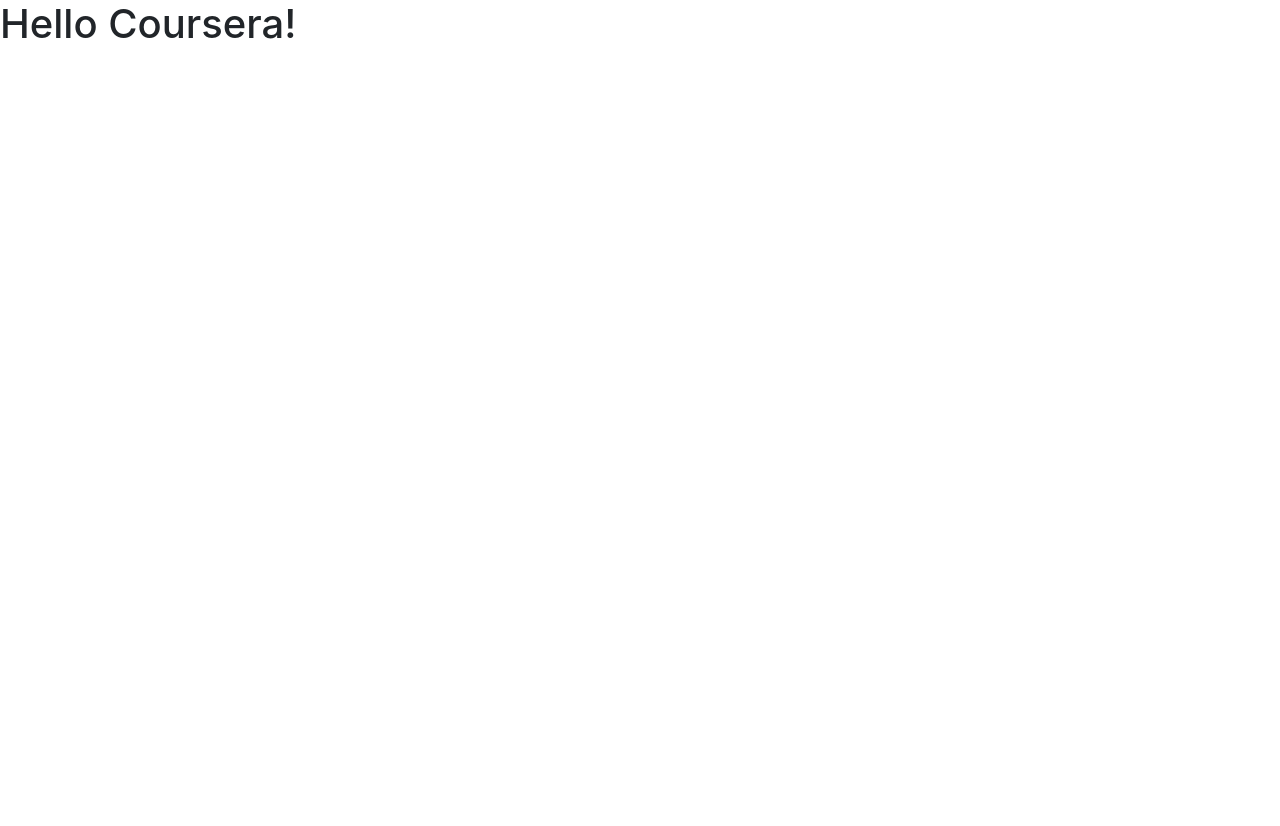
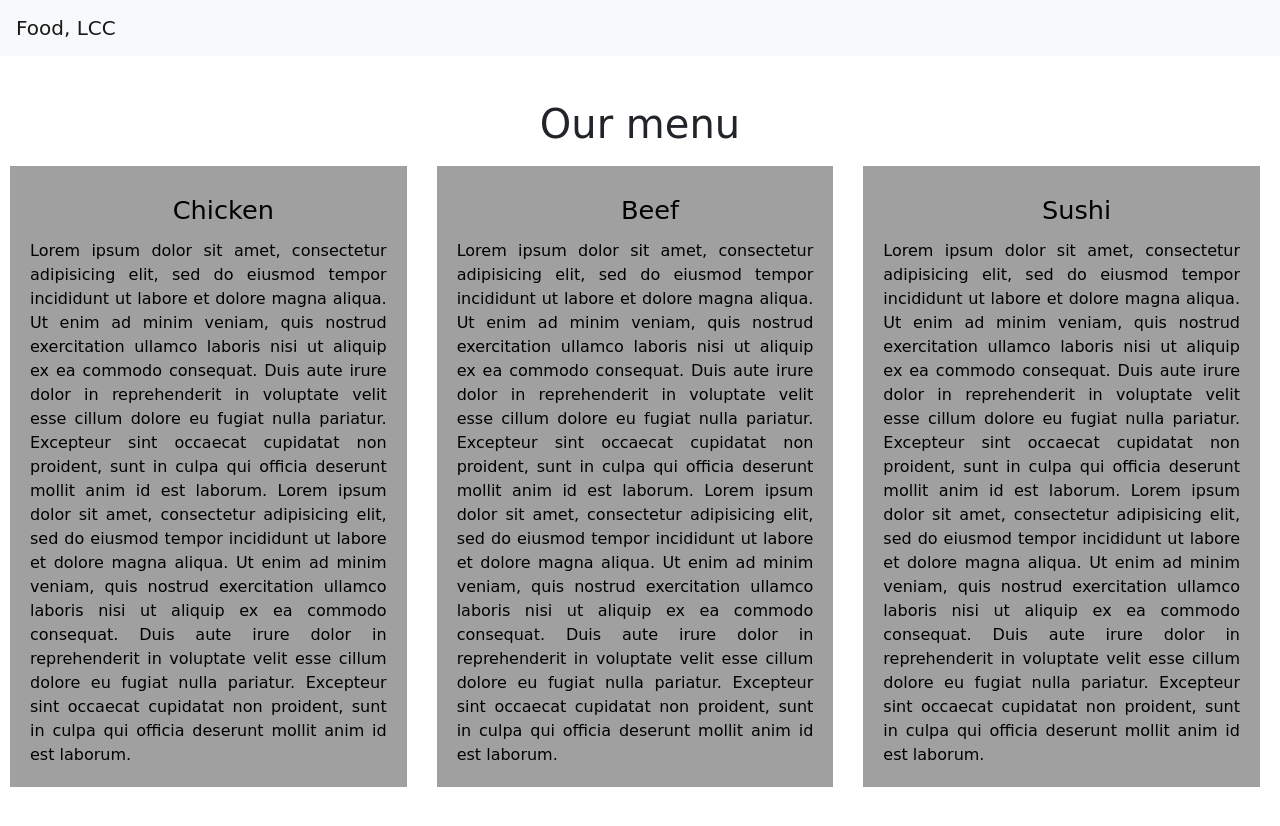
Before and after one commit to margitmarjamae/mod3_solution, a plain HTML site: page index.html in a window 1280 px wide. Before the commit the page ends 800 px from the top, so only its background shows below. Drawn offline with Linux system fonts and the light colour scheme; a web font is replaced by a local one.

Commit message:
mod3 lõpp

```diff
--- a/css/style.css
+++ b/css/style.css
@@ -0,0 +1,92 @@
+body{
+font-family: 'Baloo Tamma 2', cursive;
+text-align: justify;
+}
+
+* {
+  box-sizing:border-box;
+  float:left;
+
+}
+
+h1 {
+	margin-top: 100px;
+	width:100%;
+}
+
+
+#h2 {
+	text-align: center;
+	position: absolute;
+	top:0;
+	left:0;
+	width:100%;
+	font-size: 1.6em;
+	margin: 15px;
+	padding:10px;
+}
+
+
+.p1 {
+color:black;
+background-color: #A0A0A0;
+width:100%;
+border: 1px hidden;
+padding:25px 20px 20px 20px;
+margin:10px 10px 20px 10px;
+position:relative;
+}
+
+.p2{
+color:black;
+background-color: #A0A0A0;
+width:100%;
+border:1px hidden;
+padding:25px 20px 20px 20px;
+margin:10px 10px 20px 10px;
+position: relative;
+}
+
+.p3{
+color:black;
+background-color: #A0A0A0;
+width:100%;
+border:1px hidden;
+padding:25px 20px 20px 20px;
+margin:10px 10px 20px 10px;
+position: relative;
+}
+
+
+.row{
+	width: 100%;
+}
+
+#void{
+	height: 1000px;
+}
+
+/*Extra large devices */
+@media (min-width: 1200px){
+
+}
+
+/* Large devices */
+@media (min-width: 992px) and (max-width:1199px) {
+
+}
+
+/*Medium devices */
+@media (min-width: 768px) and (max-width: 991px) {
+
+}
+
+/*Small devices */
+@media (min-width: 576px) and (max-width: 767px) {
+
+}
+
+/*Extra small devices */
+@media (max-width: 575px) {
+
+  }
--- a/index.html
+++ b/index.html
@@ -4,22 +4,88 @@
     <meta charset="utf-8">
     <meta http-equiv="X-UA-Compatible" content="IE=edge">
     <meta name="viewport" content="width=device-width, initial-scale=1">
-
-    <!-- HTML5 shim and Respond.js for IE8 support of HTML5 elements and media queries -->
-    <!-- WARNING: Respond.js doesn't work if you view the page via file:// -->
-    <!--[if lt IE 9]>
-      <script src="https://oss.maxcdn.com/html5shiv/3.7.2/html5shiv.min.js"></script>
-      <script src="https://oss.maxcdn.com/respond/1.4.2/respond.min.js"></script>
-    <![endif]-->
-
-    <title>Boostrap Starter Page</title>
+    <title>FOOD, LCC</title>
     <link rel="stylesheet" href="css/bootstrap.min.css">
     <link rel="stylesheet" href="css/style.css">
+    <link href="https://fonts.googleapis.com/css2?family=Baloo+Tamma+2&display=swap" rel="stylesheet">
   </head>
 <body>
+<header>
+<nav class="navbar fixed-top navbar-expand-lg navbar-light bg-light">
+  <a class="navbar-brand" href="#">Food, LCC</a>
+  <button class="navbar-toggler" type="button" data-toggle="collapse" data-target="#navbarSupportedContent" aria-controls="navbarSupportedContent" aria-expanded="false" aria-label="Toggle navigation">
+    <span class="navbar-toggler-icon"></span>
+  </button>
 
-  <h1>Hello Coursera!</h1>
+  <div class="collapse navbar-collapse" id="navbarSupportedContent">
+    <ul class="navbar-nav mr-auto">
 
+      <li class="nav-item">
+        <a class="nav-link d-lg-none" href="#">Chicken</a>
+      </li>
+      <li class="nav-item">
+        <a class="nav-link d-lg-none" href="#">Beef</a>
+      </li>
+      <li class="nav-item">
+        <a class="nav-link d-lg-none" href="#">Sushi</a>
+      </li>
+  </div>
+</nav>
+</header>
+  <h1 class ="text-center">Our menu</h1>
+<div class="row">
+<div class="col-lg-4 col-md-6">
+  <div class = "p1">
+  <span id= "h2">Chicken</span><br><br>
+  Lorem ipsum dolor sit amet, consectetur adipisicing elit, sed do eiusmod
+  tempor incididunt ut labore et dolore magna aliqua. Ut enim ad minim veniam,
+  quis nostrud exercitation ullamco laboris nisi ut aliquip ex ea commodo
+  consequat. Duis aute irure dolor in reprehenderit in voluptate velit esse
+  cillum dolore eu fugiat nulla pariatur. Excepteur sint occaecat cupidatat non
+  proident, sunt in culpa qui officia deserunt mollit anim id est laborum.
+  Lorem ipsum dolor sit amet, consectetur adipisicing elit, sed do eiusmod
+  tempor incididunt ut labore et dolore magna aliqua. Ut enim ad minim veniam,
+  quis nostrud exercitation ullamco laboris nisi ut aliquip ex ea commodo
+  consequat. Duis aute irure dolor in reprehenderit in voluptate velit esse
+  cillum dolore eu fugiat nulla pariatur. Excepteur sint occaecat cupidatat non
+  proident, sunt in culpa qui officia deserunt mollit anim id est laborum.</div></div>
+  <div class="col-lg-4 col-md-6">
+  <div class = "p2">
+  <span id = "h2">Beef</span><br><br>
+  Lorem ipsum dolor sit amet, consectetur adipisicing elit, sed do eiusmod
+  tempor incididunt ut labore et dolore magna aliqua. Ut enim ad minim veniam,
+  quis nostrud exercitation ullamco laboris nisi ut aliquip ex ea commodo
+  consequat. Duis aute irure dolor in reprehenderit in voluptate velit esse
+  cillum dolore eu fugiat nulla pariatur. Excepteur sint occaecat cupidatat non
+  proident, sunt in culpa qui officia deserunt mollit anim id est laborum.
+  Lorem ipsum dolor sit amet, consectetur adipisicing elit, sed do eiusmod
+  tempor incididunt ut labore et dolore magna aliqua. Ut enim ad minim veniam,
+  quis nostrud exercitation ullamco laboris nisi ut aliquip ex ea commodo
+  consequat. Duis aute irure dolor in reprehenderit in voluptate velit esse
+  cillum dolore eu fugiat nulla pariatur. Excepteur sint occaecat cupidatat non
+  proident, sunt in culpa qui officia deserunt mollit anim id est laborum.</div></div>
+  <div class="col-lg-4 col-md-12">
+  <div class = "p3">
+  <span id = "h2">Sushi</span><br><br>
+  Lorem ipsum dolor sit amet, consectetur adipisicing elit, sed do eiusmod
+  tempor incididunt ut labore et dolore magna aliqua. Ut enim ad minim veniam,
+  quis nostrud exercitation ullamco laboris nisi ut aliquip ex ea commodo
+  consequat. Duis aute irure dolor in reprehenderit in voluptate velit esse
+  cillum dolore eu fugiat nulla pariatur. Excepteur sint occaecat cupidatat non
+  proident, sunt in culpa qui officia deserunt mollit anim id est laborum.
+  Lorem ipsum dolor sit amet, consectetur adipisicing elit, sed do eiusmod
+  tempor incididunt ut labore et dolore magna aliqua. Ut enim ad minim veniam,
+  quis nostrud exercitation ullamco laboris nisi ut aliquip ex ea commodo
+  consequat. Duis aute irure dolor in reprehenderit in voluptate velit esse
+  cillum dolore eu fugiat nulla pariatur. Excepteur sint occaecat cupidatat non
+  proident, sunt in culpa qui officia deserunt mollit anim id est laborum.</div></div>
+  </div>
+</div>
+<div class ="container">
+  <div class ="col-xs-12">
+     <p id = "void"></p>
+  </div>
+</div>
   <!-- jQuery (Bootstrap JS plugins depend on it) -->
   <script src="js/jquery-3.5.1.min.js"></script>
   <script src="js/bootstrap.min.js"></script>
```
